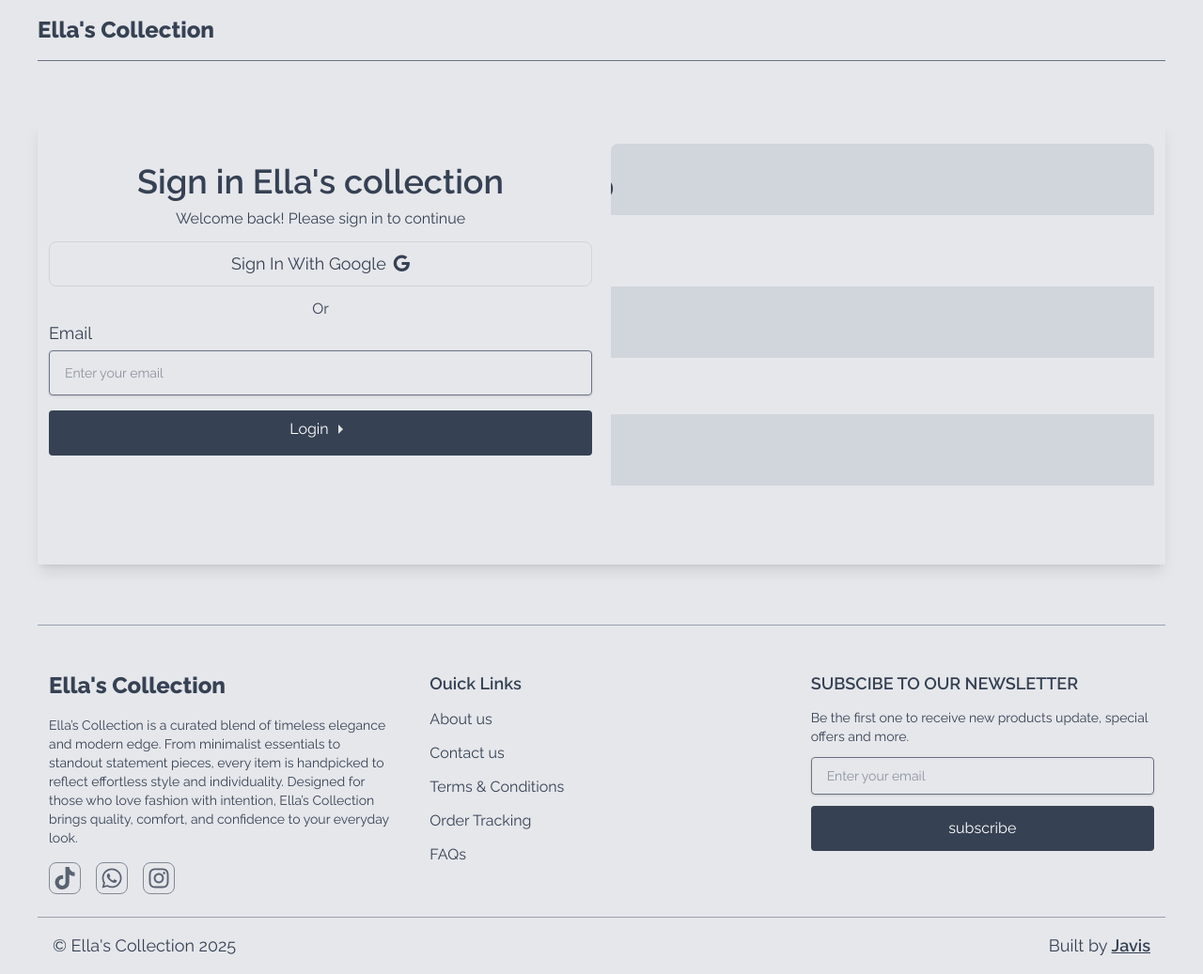
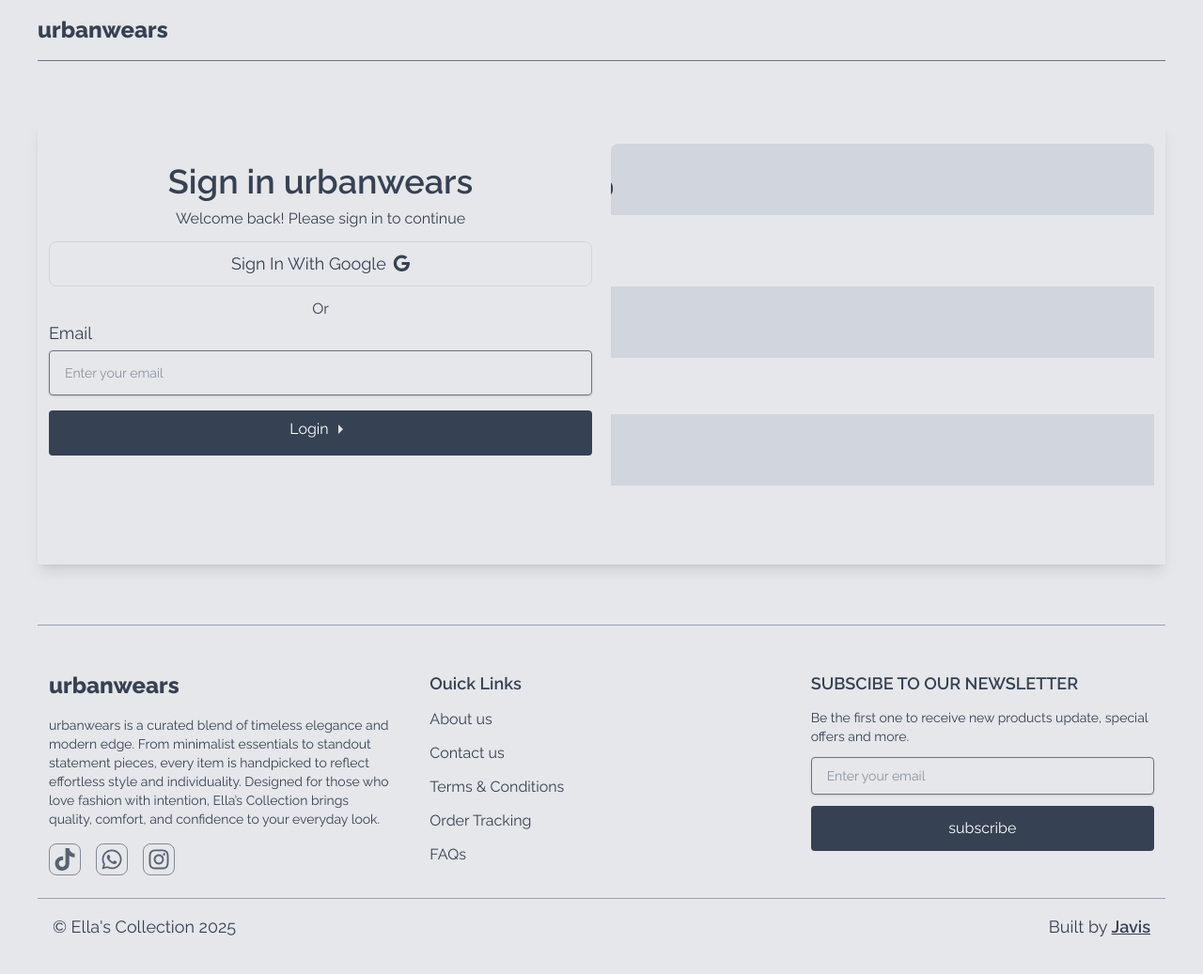
Before and after one commit to Javis-hub/project-1, a plain HTML site: page login.html in a window 1280 px wide. Shown: the whole page at 94% size. Drawn offline with nearby package versions, Linux system fonts and the light colour scheme.

Commit message:
Update login.html

```diff
--- a/login.html
+++ b/login.html
@@ -17,19 +17,19 @@
 
     <script src="https://accounts.google.com/gsi/client" async defer></script>
     <script src="https://cdn.jsdelivr.net/npm/@tailwindcss/browser@4"></script>
-    <title>Document</title>
+    <title>login urbanwears</title>
 </head>
 <body class="bg-gray-200 text-gray-700 font-[Raleway]">
     <main class="px-2 sm:px-10 h-screen flex flex-col gap-10">
         <div class="flex justify-center md:justify-start item-center border-b border-b-gray-500 w-full bg-gray-200 py-4">
             <button aria-label="button">
-            <a href="./index.html" class="text-xl sm:text-2xl text-gray-700 font-extrabold ">Ella's Collection</a>
+            <a href="./index.html" class="text-xl sm:text-2xl text-gray-700 font-extrabold ">urbanwears</a>
         </button>
         </div>
 
         <div class="grid grid-cols-1 md:grid-cols-2 gap-5 shadow-lg py-6 items-stretch rounded-lg/50 px-3 py-5 my-4 sm:my-6 h-[100vh]">
             <div class="flex flex-col h- py-3">
-                <h2 class="text-2xl sm:text-4xl font-semibold mt-2 mx-auto">Sign in Ella's collection</h2>
+                <h2 class="text-2xl sm:text-4xl font-semibold mt-2 mx-auto">Sign in urbanwears</h2>
                 <p class="text-sm sm:text-base mx-auto mt-2">Welcome back! Please sign in to continue</p>
                 <form action="" class="">
                     <div class="py-3 px-auto text-center">
@@ -76,10 +76,10 @@
             <div class="grid grid-cols-1 md:grid-cols-2 lg:grid-cols-3 mb-6 gap-7 sm:gap-10 px-3 pt-7">
                 <div class="flex flex-col justify-start items-start gap-4">
                     <button aria-label="button" class="logo">
-                        <a href="/project 1/index.html" class="text-xl sm:text-2xl text-gray-700 font-extrabold ">Ella's Collection</a>
+                        <a href="/project 1/index.html" class="text-xl sm:text-2xl text-gray-700 font-extrabold ">urbanwears</a>
                     </button>
 
-                    <p class="text-sm">Ella’s Collection is a curated blend of timeless elegance and modern edge. From minimalist essentials to standout statement pieces, every item is handpicked to reflect effortless style and individuality. Designed for those who love fashion with intention, Ella’s Collection brings quality, comfort, and confidence to your everyday look.</p>
+                    <p class="text-sm">urbanwears is a curated blend of timeless elegance and modern edge. From minimalist essentials to standout statement pieces, every item is handpicked to reflect effortless style and individuality. Designed for those who love fashion with intention, Ella’s Collection brings quality, comfort, and confidence to your everyday look.</p>
 
                     <div class="flex gap-4 items-center">
                         <a href="" class="p-1 border border-gray-500 rounded-lg opacity-[.8] transition hover:opacity-[1] hover:border-black hover:scale-105 duration-100 delay-100">
```
